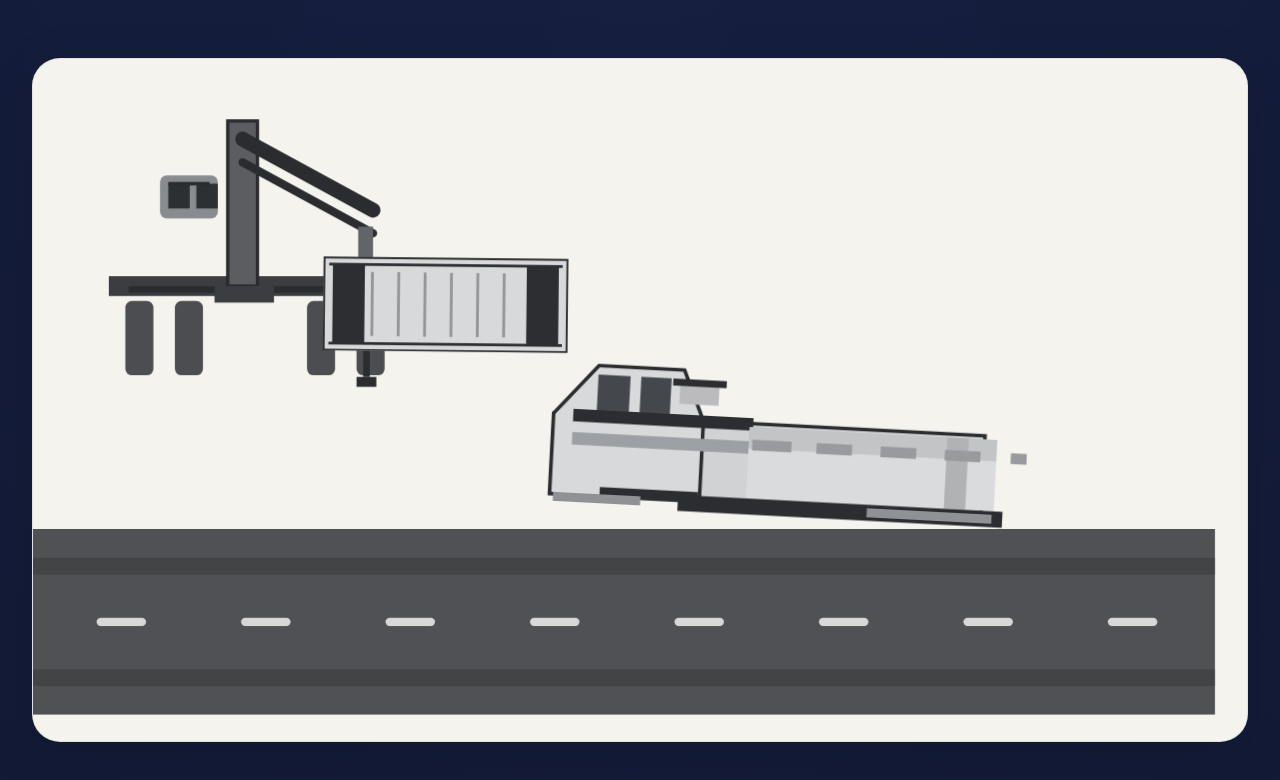
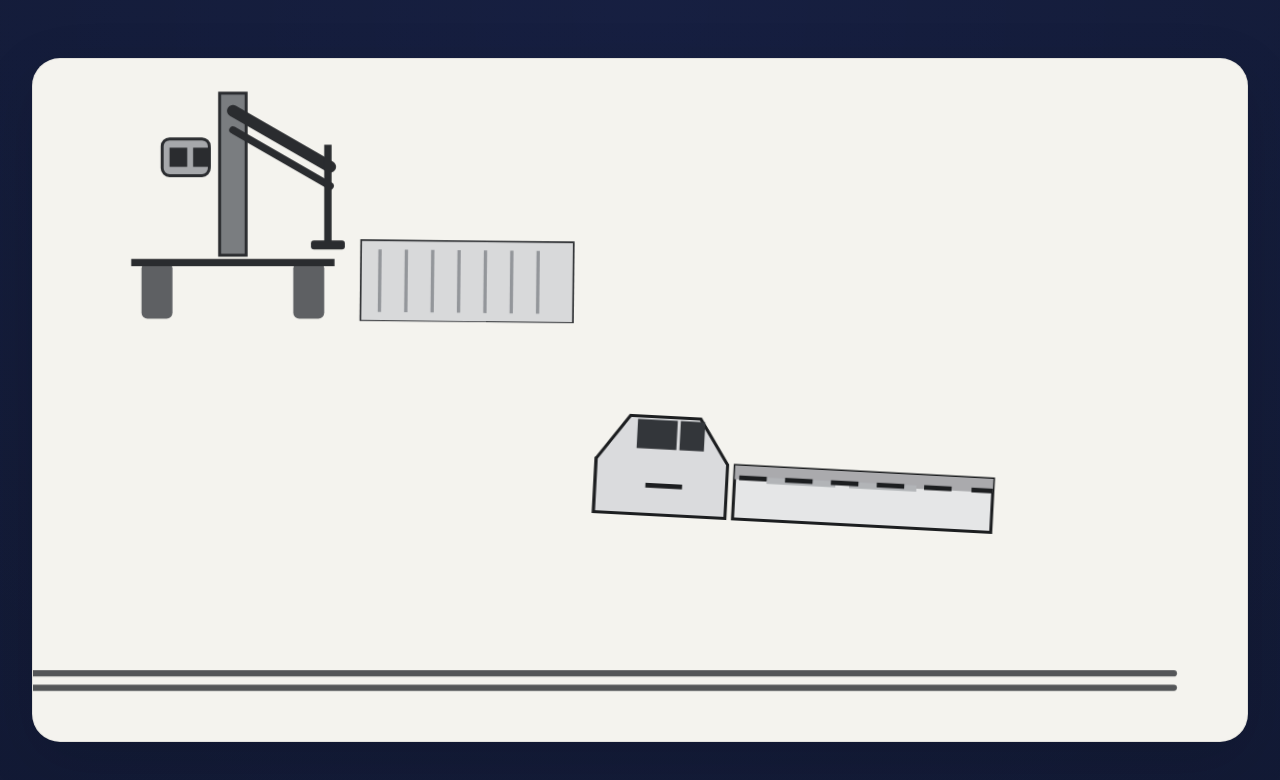
Before and after one commit to Thunderer11/KesarNutrition, a React (Vite) app: page / in a window 1280 px wide. Shown: the top 780 px of the page. Built offline with nearby package versions, Linux system fonts and the light colour scheme.

Commit message:
Working on Truck Animation

```diff
--- a/src/components/animation/Container.tsx
+++ b/src/components/animation/Container.tsx
@@ -6,21 +6,14 @@ function Container() {
       <svg viewBox="0 0 260 100" aria-labelledby="containerTitle" role="img" xmlns="http://www.w3.org/2000/svg">
         <title id="containerTitle">Shipping container</title>
         <rect x="0" y="0" width="260" height="100" fill="#d8d9da" stroke="#2c2e31" strokeWidth="4" />
-        <path d="M6 8h248" stroke="#2c2e31" strokeWidth="3" />
-        <path d="M6 92h248" stroke="#2c2e31" strokeWidth="3" />
-        <g stroke="#93969a" strokeWidth="3">
-          <path d="M24 16v68" />
-          <path d="M52 16v68" />
-          <path d="M80 16v68" />
-          <path d="M108 16v68" />
-          <path d="M136 16v68" />
-          <path d="M164 16v68" />
-          <path d="M192 16v68" />
-          <path d="M220 16v68" />
-        </g>
-        <g fill="#2c2e31">
-          <path d="M10 8h34v84H10z" />
-          <path d="M216 8h34v84h-34z" />
+        <g stroke="#93969a" strokeWidth="4">
+          <path d="M24 12v76" />
+          <path d="M56 12v76" />
+          <path d="M88 12v76" />
+          <path d="M120 12v76" />
+          <path d="M152 12v76" />
+          <path d="M184 12v76" />
+          <path d="M216 12v76" />
         </g>
       </svg>
     </div>
--- a/src/components/animation/ContainerCrane.tsx
+++ b/src/components/animation/ContainerCrane.tsx
@@ -3,41 +3,28 @@ import './Scene.css';
 function ContainerCrane() {
   return (
     <div id="crane" className="scene-element crane">
-      <svg viewBox="0 0 420 420" aria-labelledby="craneTitle" role="img" xmlns="http://www.w3.org/2000/svg">
+      <svg viewBox="0 0 360 420" aria-labelledby="craneTitle" role="img" xmlns="http://www.w3.org/2000/svg">
         <title id="craneTitle">Container crane</title>
-        <g id="crane-frame">
-          <rect x="40" y="220" width="340" height="24" fill="#3b3d40" />
-          <rect x="60" y="250" width="34" height="90" rx="8" fill="#4b4d50" />
-          <rect x="120" y="250" width="34" height="90" rx="8" fill="#4b4d50" />
-          <rect x="280" y="250" width="34" height="90" rx="8" fill="#4b4d50" />
-          <rect x="340" y="250" width="34" height="90" rx="8" fill="#4b4d50" />
-          <path d="M64 236h300" stroke="#2a2c2f" strokeWidth="8" />
+        <g id="crane-base">
+          <rect x="56" y="278" width="42" height="76" rx="8" fill="#5e6063" />
+          <rect x="262" y="278" width="42" height="76" rx="8" fill="#5e6063" />
+          <path d="M42 278h276" stroke="#2a2c2f" strokeWidth="10" />
         </g>
         <g id="crane-tower">
-          <rect x="184" y="32" width="36" height="200" fill="#5b5d60" stroke="#2a2c2f" strokeWidth="4" />
-          <rect x="168" y="232" width="72" height="20" fill="#3b3d40" />
+          <rect x="162" y="48" width="36" height="220" fill="#7a7d80" stroke="#2a2c2f" strokeWidth="4" />
         </g>
         <g id="crane-arm">
-          <path d="M202 54L360 140" stroke="#2a2c2f" strokeWidth="18" strokeLinecap="round" />
-          <path d="M202 82L360 168" stroke="#2a2c2f" strokeWidth="10" strokeLinecap="round" />
+          <path d="M180 72L312 148" stroke="#2a2c2f" strokeWidth="16" strokeLinecap="round" />
+          <path d="M180 98L312 174" stroke="#2a2c2f" strokeWidth="10" strokeLinecap="round" />
         </g>
         <g id="crane-cabin">
-          <rect x="102" y="98" width="70" height="52" rx="8" fill="#888b8f" />
-          <rect x="112" y="108" width="26" height="30" fill="#2d3033" />
-          <rect x="146" y="108" width="26" height="30" fill="#2d3033" />
-          <path d="M112 108h50" stroke="#2a2c2f" strokeWidth="4" />
-        </g>
-        <g id="crane-spreader">
-          <rect x="342" y="160" width="18" height="92" fill="#626568" />
-          <rect x="318" y="250" width="82" height="18" fill="#3d4044" />
-          <path d="M318 250h82" stroke="#2a2c2f" strokeWidth="4" />
-          <path d="M328 260v24" stroke="#2a2c2f" strokeWidth="4" />
-          <path d="M392 260v24" stroke="#2a2c2f" strokeWidth="4" />
-          <path d="M318 274h82" stroke="#2a2c2f" strokeWidth="4" />
+          <rect x="84" y="110" width="64" height="50" rx="10" fill="#a6a8ab" stroke="#2a2c2f" strokeWidth="4" />
+          <rect x="94" y="122" width="24" height="26" fill="#2a2c2f" />
+          <rect x="126" y="122" width="24" height="26" fill="#2a2c2f" />
         </g>
         <g id="crane-hook">
-          <rect x="348" y="250" width="8" height="140" fill="#2a2c2f" />
-          <rect x="340" y="390" width="24" height="12" fill="#2a2c2f" />
+          <rect x="304" y="166" width="10" height="132" fill="#2a2c2f" />
+          <rect x="286" y="296" width="46" height="12" rx="4" fill="#2a2c2f" />
         </g>
       </svg>
     </div>
--- a/src/components/animation/Road.tsx
+++ b/src/components/animation/Road.tsx
@@ -3,20 +3,9 @@ import './Scene.css';
 function Road() {
   return (
     <div id="road" className="scene-element road">
-      <svg viewBox="0 0 1200 180" preserveAspectRatio="none" xmlns="http://www.w3.org/2000/svg">
-        <rect x="0" y="0" width="1200" height="180" fill="#4f5154" />
-        <rect x="0" y="28" width="1200" height="16" fill="#424446" />
-        <rect x="0" y="136" width="1200" height="16" fill="#424446" />
-        <g stroke="#d8d8d8" strokeWidth="8" strokeLinecap="round">
-          <path d="M120 90h40" />
-          <path d="M260 90h40" />
-          <path d="M400 90h40" />
-          <path d="M540 90h40" />
-          <path d="M680 90h40" />
-          <path d="M820 90h40" />
-          <path d="M960 90h40" />
-          <path d="M1100 90h40" />
-        </g>
+      <svg viewBox="0 0 1200 80" preserveAspectRatio="none" xmlns="http://www.w3.org/2000/svg">
+        <path d="M40 40H1160" stroke="#545658" strokeWidth="6" strokeLinecap="round" />
+        <path className="road-secondary" d="M40 54H1160" stroke="#545658" strokeWidth="6" strokeLinecap="round" opacity="0" />
       </svg>
     </div>
   );
--- a/src/components/animation/Scene.css
+++ b/src/components/animation/Scene.css
@@ -10,7 +10,7 @@
 
 .scene-viewport {
   position: relative;
-  width: min(1290px, 100%);
+  width: min(1220px, 100%);
   aspect-ratio: 16 / 9;
   background: #f4f3ee;
   border-radius: 28px;
@@ -33,32 +33,40 @@
 }
 
 .crane {
-  width: 340px;
-  height: 420px;
-  top: 8%;
-  left: 8%;
+  width: 260px;
+  height: 340px;
+  top: 6%;
+  left: 10%;
 }
 
 .container {
-  width: 240px;
-  height: 120px;
-  left: 28%;
-  top: 26%;
+  width: 210px;
+  height: 100px;
+  left: 31%;
+  top: 24%;
 }
 
 .truck {
-  width: 560px;
+  width: 480px;
   height: 220px;
-  left: 30%;
-  top: 42%;
+  left: 34%;
+  top: 46%;
   transform-origin: center center;
 }
 
 .road {
   width: 100%;
-  height: 180px;
+  height: 80px;
   left: 0;
   bottom: 0;
+}
+
+.road-secondary {
+  opacity: 0;
+}
+
+.scene-viewport[data-intro-state='INTRO_COMPLETE'] .road-secondary {
+  opacity: 1;
 }
 
 #truck-wheels {
--- a/src/components/animation/Truck.tsx
+++ b/src/components/animation/Truck.tsx
@@ -3,41 +3,35 @@ import './Scene.css';
 function Truck() {
   return (
     <div id="truck" className="scene-element truck">
-      <svg viewBox="0 0 640 260" aria-labelledby="truckTitle" role="img" xmlns="http://www.w3.org/2000/svg">
+      <svg viewBox="0 0 640 240" aria-labelledby="truckTitle" role="img" xmlns="http://www.w3.org/2000/svg">
         <title id="truckTitle">Side view container truck</title>
         <g id="truck-wheels" className="truck-wheels" fill="none" stroke="none">
-          <circle cx="168" cy="210" r="28" fill="#232526" />
-          <circle cx="308" cy="210" r="28" fill="#232526" />
-          <circle cx="458" cy="210" r="28" fill="#232526" />
-          <circle cx="598" cy="210" r="28" fill="#232526" />
-          <circle cx="168" cy="210" r="10" fill="#d8d8d8" />
-          <circle cx="308" cy="210" r="10" fill="#d8d8d8" />
-          <circle cx="458" cy="210" r="10" fill="#d8d8d8" />
-          <circle cx="598" cy="210" r="10" fill="#d8d8d8" />
+          <circle cx="150" cy="196" r="26" fill="#1c1e20" />
+          <circle cx="298" cy="196" r="26" fill="#1c1e20" />
+          <circle cx="446" cy="196" r="26" fill="#1c1e20" />
+          <circle cx="594" cy="196" r="26" fill="#1c1e20" />
+          <circle cx="150" cy="196" r="10" fill="#d8d8d8" />
+          <circle cx="298" cy="196" r="10" fill="#d8d8d8" />
+          <circle cx="446" cy="196" r="10" fill="#d8d8d8" />
+          <circle cx="594" cy="196" r="10" fill="#d8d8d8" />
         </g>
 
         <g id="truck-body-group">
-          <path d="M40 126h164v90H40z" fill="#bdbfc1" stroke="#2b2d30" strokeWidth="4" />
-          <path d="M204 126h320v88H204z" fill="#d0d2d4" stroke="#2b2d30" strokeWidth="4" />
-          <path d="M40 126l48-56h96l24 56v90H40z" fill="#d8d9da" stroke="#2b2d30" strokeWidth="4" />
-          <path d="M88 80h36v40H88z" fill="#44484d" />
-          <path d="M136 80h34v40h-34z" fill="#44484d" />
-          <path d="M180 84h44v24h-44z" fill="#bbbbbd" />
-          <path d="M172 80h60v8h-60z" fill="#2b2d30" />
-          <path d="M62 120h202v14H62z" fill="#2b2d30" />
-          <path d="M62 146h202v14H62z" fill="#9c9fa3" />
-          <path d="M260 130h278v80H260z" fill="#d9dbdd" />
-          <path d="M260 130h278v24H260z" fill="#c2c4c6" />
-          <path d="M482 130h24v80h-24z" fill="#b0b2b4" />
-          <path d="M264 144h44v12h-44z" fill="#999a9d" />
-          <path d="M336 144h40v12h-40z" fill="#999a9d" />
-          <path d="M408 144h40v12h-40z" fill="#999a9d" />
-          <path d="M480 144h40v12h-40z" fill="#999a9d" />
-          <path d="M554 144h18v12h-18z" fill="#999a9d" />
-          <path d="M184 210h364v18H184z" fill="#2b2d30" />
-          <path d="M96 206h110v8H96z" fill="#2b2d30" />
-          <path d="M44 214h98v10H44z" fill="#8f9194" />
-          <path d="M396 214h140v10H396z" fill="#8f9194" />
+          <path d="M38 134h150v70H38z" fill="#c2c4c6" stroke="#1c1e20" strokeWidth="4" />
+          <path d="M38 134l42-58h92l38 58v70H38z" fill="#dadbdd" stroke="#1c1e20" strokeWidth="4" />
+          <path d="M90 80h52v38H90z" fill="#33363a" />
+          <path d="M146 80h32v38h-32z" fill="#33363a" />
+          <path d="M220 134h338v70H220z" fill="#e5e6e7" stroke="#1c1e20" strokeWidth="4" />
+          <path d="M220 134h338v18H220z" fill="#aaaaad" />
+          <path d="M262 152h90" stroke="#b2b4b7" strokeWidth="8" />
+          <path d="M370 152h88" stroke="#b2b4b7" strokeWidth="8" />
+          <path d="M104 166h48" stroke="#1c1e20" strokeWidth="6" />
+          <path d="M226 150h36" stroke="#1c1e20" strokeWidth="6" />
+          <path d="M286 150h36" stroke="#1c1e20" strokeWidth="6" />
+          <path d="M346 150h36" stroke="#1c1e20" strokeWidth="6" />
+          <path d="M406 150h36" stroke="#1c1e20" strokeWidth="6" />
+          <path d="M468 150h36" stroke="#1c1e20" strokeWidth="6" />
+          <path d="M530 150h28" stroke="#1c1e20" strokeWidth="6" />
         </g>
       </svg>
     </div>
```
